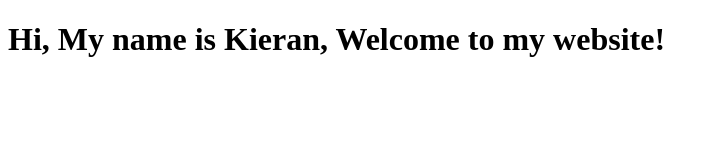
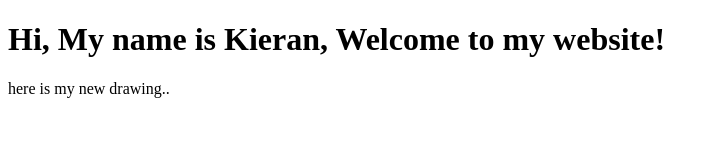
Before and after one commit to kieranpathak/kieranpathak.github.io, a plain HTML site: page index.html in a window 1280 px wide. Shown: the whole page, without its empty margins (0-718 px from the left). Drawn offline with Linux system fonts and the light colour scheme.

Commit message:
Add a paragraph to introduce a new drawing on the homepage

```diff
--- a/index.html
+++ b/index.html
@@ -7,5 +7,6 @@
 </head>
 <body>
     <h1>Hi, My name is Kieran, Welcome to my website!</h1>
+    <p>here is my new drawing..</p>
 </body>
 </html>
```
